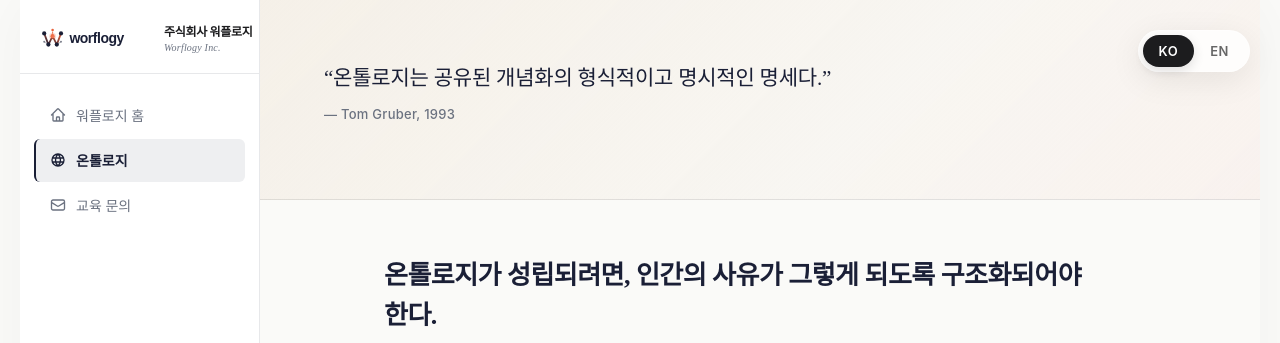
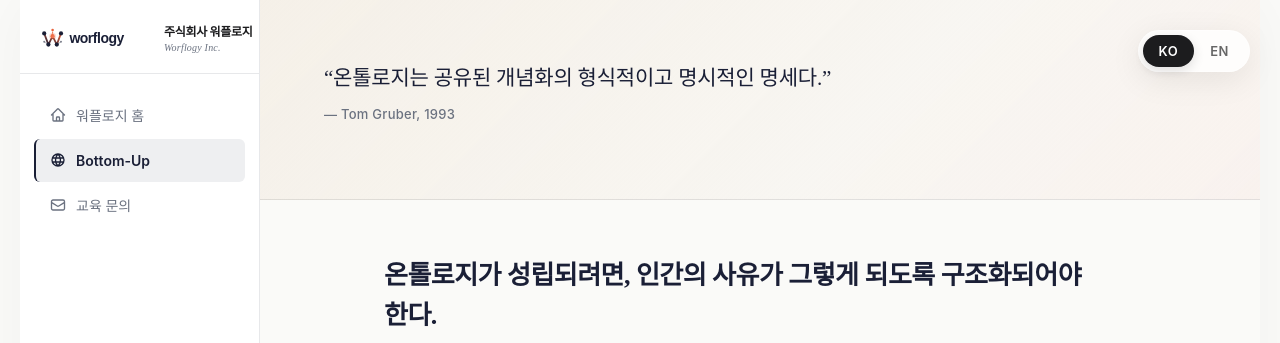
Before and after one commit to hamnYK/eduContextOn, a Jekyll site: the page built from ontology.md, in a window 1280 px wide. Shown: the top 343 px of the page. Built offline with Jekyll 4.4.1, drawn with Linux system fonts in a browser that asks for light colours; some web fonts are replaced.

```diff
--- a/_layouts/default.html
+++ b/_layouts/default.html
@@ -23,7 +23,7 @@
         <a href="{{ '/ontology' | relative_url }}" class="nav-item{% if page.page_type == 'ontology' %} active{% endif %}">
           <svg fill="none" stroke="currentColor" stroke-width="2" viewBox="0 0 24 24">
             <path stroke-linecap="round" stroke-linejoin="round" d="M12 21a9 9 0 100-18 9 9 0 000 18zM3.6 9h16.8M3.6 15h16.8M12 3a12.75 12.75 0 010 18M12 3a12.75 12.75 0 000 18" />
-          </svg>{% if lang == 'en' %}Ontology{% else %}온톨로지{% endif %}
+          </svg>{% if lang == 'en' %}Bottom-Up{% else %}Bottom-Up{% endif %}
         </a>
         <a href="{% if lang == 'en' %}{{ '/en/' | relative_url }}{% endif %}#contact" class="nav-item">
           <svg fill="none" stroke="currentColor" stroke-width="2" viewBox="0 0 24 24">
```
